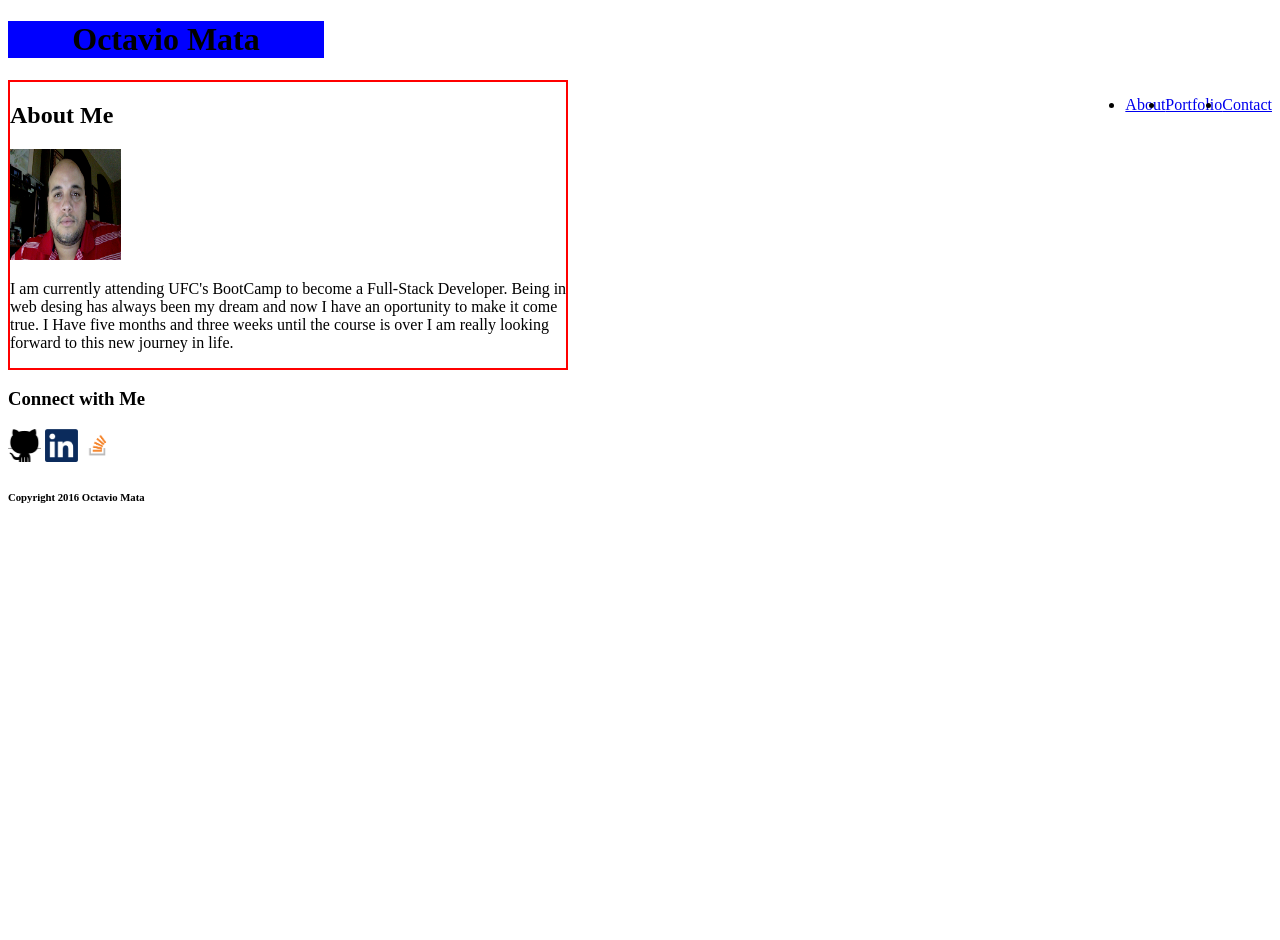
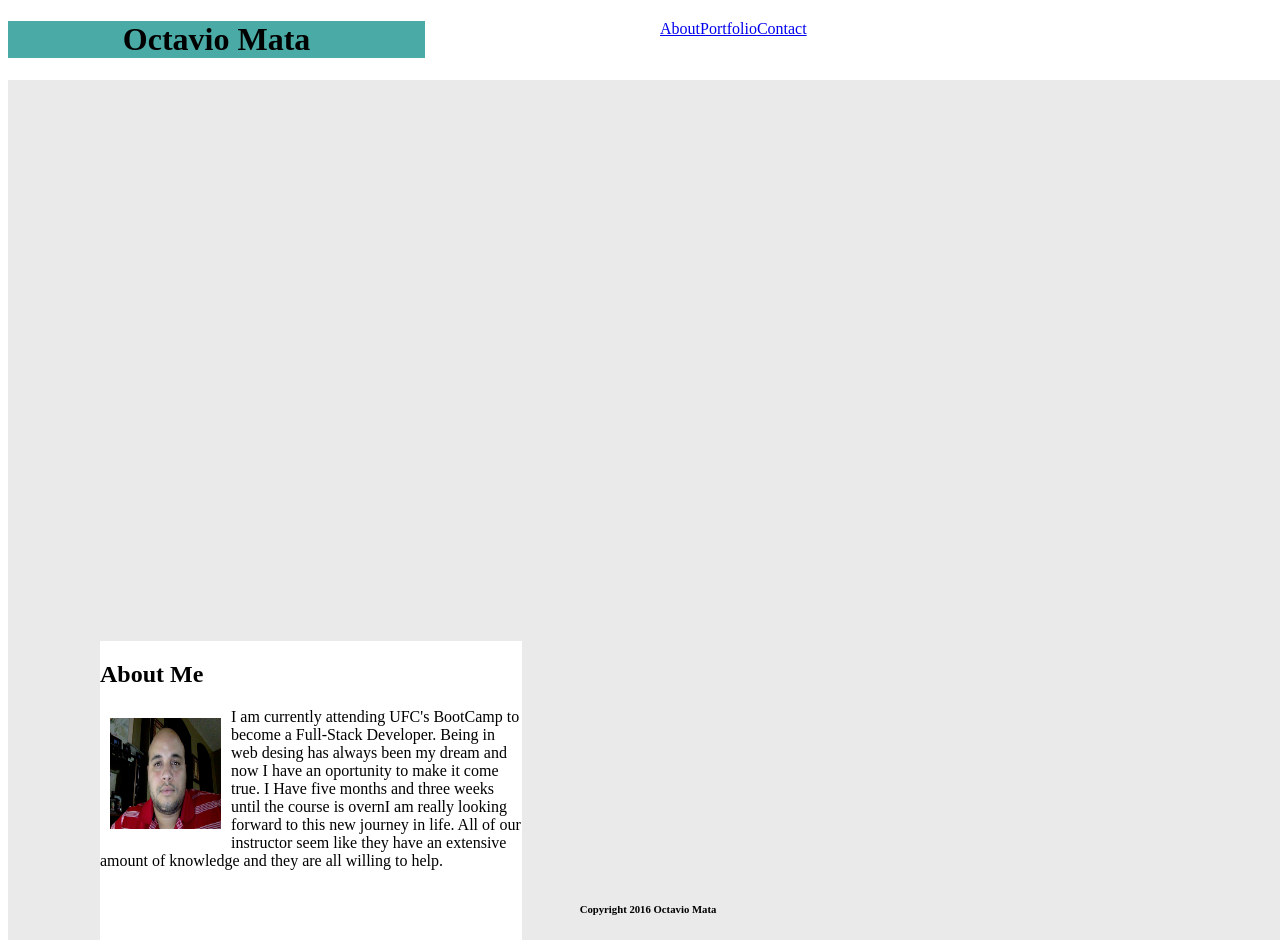
Before and after one commit to Octavio21/Basic-Portfolio, a PHP site: page / in a window 1280 px wide. Run offline with PHP 8.4, Linux system fonts and the light colour scheme.

Commit message:
New Changes

```diff
--- a/assets/css/style.css
+++ b/assets/css/style.css
@@ -1,21 +1,116 @@
 h1{
 	background-color: blue;
-	width: 25%;
+	width: 33%;
 	text-align: center;
+	background-color: #4aaaa5
+
+}
+
+ul#otis{
+	list-style-type: none;
+	display: inline;
+
+
+
+
+
 
 }
 
 .links{
 
-	float:right;
+
+	position: absolute;
+  	top: 20px;
+  	left: 660px;
+
+
+
 }
 
 .links li{
 	float:left;
 }
 
-.aboutme{
+.main_page{
 
-	width:44%;
-	border: solid red 2px;
+	background-color: #eaeaea;
+	border-style: none;
+
+	/*Numbers for making backgroung 100%*/
+	min-height: 100%;
+	min-width: 1024px;
+
+	width: 100%;
+	height: auto;
+
+	position: fixed;
+	top:0
+	left0;
+
+
+
+
+
+
 }
+.about_me{
+
+	position: fixed;
+	left: 100px;
+	border-style: none;
+	width: 33%;
+	height: 33%;
+
+	bottom: -11px;
+	background-color: #ffffff
+
+}
+
+.TextWrap{
+	float:left;
+	margin:10px;
+}
+aside{
+
+	position: fixed;
+	border-style: none;
+	width: 200px;
+	height: 150px;
+	float: right;
+
+	bottom: 250px;
+	left: -300px;
+	background-color: #ffffff
+
+}
+
+h3 {
+
+	margin: 0;
+
+    position: absolute;
+    top: 20%;
+    left: 15%;
+    margin-right: -50%;
+
+}
+
+.centerlinks{
+	margin: 0;
+
+    position: absolute;
+    top: 50%;
+    left: 25%;
+    margin-right: -50%;
+}
+
+
+footer{
+
+	width: 100%;
+	position: absolute;
+	bottom: 0;
+	text-align: center;
+
+}
--- a/index.html
+++ b/index.html
@@ -6,61 +6,80 @@
 	<link rel="reset" type="text/css" href="assets/css/reset.css">
     <link rel="stylesheet" href="assets/css/style.css">
 
+        <style>
+        .TextWrap {
+            float:left;
+            margin:10 px
+
+            }
+
+             </style>
+
+</head>
+    <header>
+            <h1>Octavio Mata</h1>
 
 
-</head>
-	<body>
-        <header>
-            <h1>Octavio Mata</h1>
-        </header>
-
         <div class="links">
-        <ul>
+        <ul id="otis">
             <li><a href="index.html">About</a></li>
             <li><a href="Portfolio.html">Portfolio</a></li>
             <li><a href="contact.html">Contact</a></li>
+        </ul>
+
+        </div>
+
+        </header>
+
+	<body>
 
 
-        </ul>
+        <div class="main_page">
+
+            <div class="about_me">
+            <h2>About Me</h2>
+
+
+
+
+
+           <img class="TextWrap" src="assets/images/pic_portfolio.jpg" alt="Picture of Octavio" style="width: 111px; height: 111px;">
+
+    	   <p>
+
+                I am currently attending UFC's BootCamp to become
+    		a Full-Stack Developer. Being in web desing has always been my dream and now I have an oportunity to make it come true.
+
+    		I Have five months and three weeks until the course is overnI am really looking forward to this new journey in life. All of our instructor seem like they
+            have an extensive amount of knowledge and they are all willing to help.</p>
+            </div>
+
+
+
+
+            <!-- Professional Links -->
+
+    	       <aside>
+                <h3>Connect with Me</h3>
+
+                <div class="centerlinks"
+    	       <a href="https://github.com/Octavio21/Basic-Portfolio"><img src="assets/images/cat.jpg" style="width: 33px; height: 33px;"></a>
+    	       <a href="https://www.linkedin.com/in/octavio-mata-900635b3?trk=nav_responsive_tab_profile"><img src="assets/images/linkedin.jpg" style="width: 33px; height: 33px;"></a>
+    	       <a href="http://stackoverflow.com/users/6147778/octavio?tab=profile"><img src="assets/images/stack.jpg" style="width: 33px; height: 33px;"></a>
+                </div>
+               </aside>
+
         </div>
 
 
 
 
 
-            <div class="aboutme">
+	</body>
 
-            <h2>About Me</h2>
+        <footer>
+            <h6> Copyright 2016 Octavio Mata</h6>
+        </footer>
 
 
-
-    		<img src="assets/images/pic_portfolio.jpg" alt="Picture of Octavio" style="width: 111px; height: 111px;">
-
-            <div class="bio-text">
-    		<p> I am currently attending UFC's BootCamp to become
-    		a Full-Stack Developer. Being in web desing has always been my dream and now I have an oportunity to make it come true.
-
-    		I Have five months and three weeks until the course is over
-    		I am really looking forward to this new journey in life.</p>
-            </div>
-
-            </div>
-
-
-            <!-- Professional Links -->
-
-
-                <h3>Connect with Me</h3>
-
-    	       <a href="https://github.com/Octavio21/Basic-Portfolio"><img src="assets/images/cat.jpg" style="width: 33px; height: 33px;"></a>
-    	       <a href="https://www.linkedin.com/in/octavio-mata-900635b3?trk=nav_responsive_tab_profile"><img src="assets/images/linkedin.jpg" style="width: 33px; height: 33px;"></a>
-    	       <a href="http://stackoverflow.com/users/6147778/octavio?tab=profile"><img src="assets/images/stack.jpg" style="width: 33px; height: 33px;"></a>
-
-
-
-
-    	<h6> Copyright 2016 Octavio Mata</h6>
-
-
-	</body>
 </html>
```
Also changed, not shown: 3 other files.
